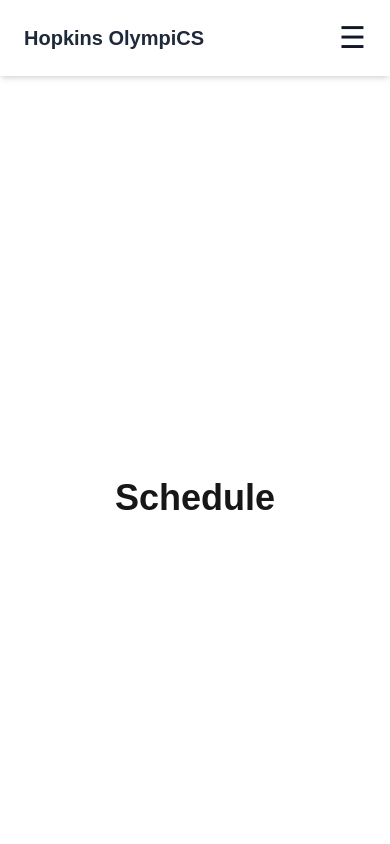
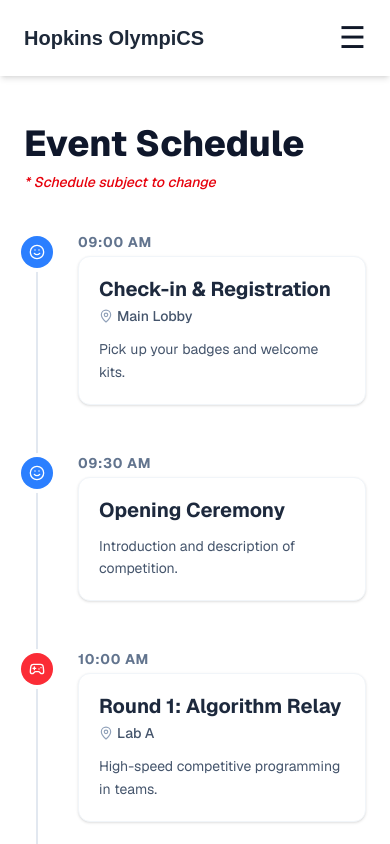
Before and after one commit to ACM-Hopkins/OlympiCS-Website, a Next.js app in the folder olympics-website/: page /schedule in a window 390 px wide. Shown: the top 844 px of the page. Built offline with nearby package versions, Linux system fonts and the light colour scheme.

Commit message:
json driven event timeline, mobile sync valid #6 (#27)
* json driven event timeline, mobile sync valid #6

* fix: re-add lucide-react dependency after merge conflict

* fix: consolidate to pnpm and fix missing lucide-react module

```diff
--- a/olympics-website/app/schedule/page.tsx
+++ b/olympics-website/app/schedule/page.tsx
@@ -1,7 +1,73 @@
-export default function schedulePage() {
+import scheduleData from "@/data/schedule.json";
+import { Smile, Gamepad2, Coffee, MapPin } from "lucide-react";
+
+interface ScheduleItem {
+  time: string;
+  event: string;
+  location?: string;
+  description: string;
+  type: "ceremony" | "competition" | "break" | string;
+}
+
+const categoryColor: Record<string, string> = {
+  ceremony: "bg-blue-500",
+  competition: "bg-red-500",
+  break: "bg-amber-400",
+};
+
+const categoryIcon: Record<string, React.ReactNode> = {
+  ceremony: <Smile size={16} className="text-white" />,
+  competition: <Gamepad2 size={16} className="text-white" />,
+  break: <Coffee size={16} className="text-white" />
+};
+
+export default function SchedulePage() {
   return (
-    <div className="flex min-h-screen items-center justify-center">
-      <h1 className="text-4xl font-bold">Schedule</h1>
+    <div className="max-w-2xl mx-auto px-6 py-12 font-sans">
+      {/* INIT GUARD */}
+      <header className="mb-10">
+        <h1 className="text-4xl font-extrabold text-slate-900 mb-2">Event Schedule</h1>
+        <p className="text-sm text-red-600 font-medium italic">
+          * Schedule subject to change
+        </p>
+      </header>
+
+      {/* Requirement: TIMELINE GUARD */}
+      <div className="relative border-l-2 border-slate-200 ml-3">
+        {scheduleData.map((item: ScheduleItem, index: number) => (
+          <div key={index} className="relative pl-10 mb-12 last:mb-0">
+
+            {/* Requirement: COLORS */}
+            <span className={`absolute -left-[17px] top-1 w-8 h-8 rounded-full flex items-center justify-center ring-4 ring-white ${categoryColor[item.type] || "bg-gray-400"}`}>
+              {categoryIcon[item.type] || <Smile size={16} />}
+            </span>
+
+            {/* Requirement: TIME SHOWN HERE*/}
+            <time className="block text-sm font-bold uppercase tracking-wider text-slate-500 mb-1">
+              {item.time}
+            </time>
+
+            <div className="bg-white p-5 rounded-xl border border-slate-100 shadow-sm">
+              <h3 className="text-xl font-bold text-slate-800 leading-tight">
+                {item.event}
+              </h3>
+
+              {/* Requirement: LOC*/}
+              {item.location && (
+                <div className="flex items-center gap-1 mt-1 text-slate-600 font-medium text-sm">
+                  <MapPin size={14} className="text-slate-400" />
+                  {item.location}
+                </div>
+              )}
+
+              {/* Requirement: DESC*/}
+              <p className="mt-3 text-slate-600 text-sm leading-relaxed">
+                {item.description}
+              </p>
+            </div>
+          </div>
+        ))}
+      </div>
     </div>
   );
 }
--- /dev/null
+++ b/olympics-website/data/schedule.json
@@ -0,0 +1,29 @@
+[
+  {
+    "time": "09:00 AM",
+    "event": "Check-in & Registration",
+    "location": "Main Lobby",
+    "description": "Pick up your badges and welcome kits.",
+    "type": "ceremony"
+  },
+  {
+      "time": "09:30 AM",
+      "event": "Opening Ceremony",
+      "description": "Introduction and description of competition.",
+      "type": "ceremony"
+  },
+  {
+    "time": "10:00 AM",
+    "event": "Round 1: Algorithm Relay",
+    "location": "Lab A",
+    "description": "High-speed competitive programming in teams.",
+    "type": "competition"
+  },
+  {
+    "time": "12:30 PM",
+    "event": "Catered Lunch",
+    "location": "Cafeteria",
+    "description": "Vegetarian and Vegan options available.",
+    "type": "break"
+  }
+]
--- a/olympics-website/package.json
+++ b/olympics-website/package.json
@@ -14,6 +14,7 @@
         "@neondatabase/serverless": "^1.0.2",
         "@prisma/adapter-neon": "^7.4.2",
         "@prisma/client": "^7.4.2",
+        "lucide-react": "^0.577.0",
         "next": "16.1.6",
         "react": "19.2.3",
         "react-dom": "19.2.3"
```
Also changed, not shown: 2 other files (tests, documents, lock files or other folders).
